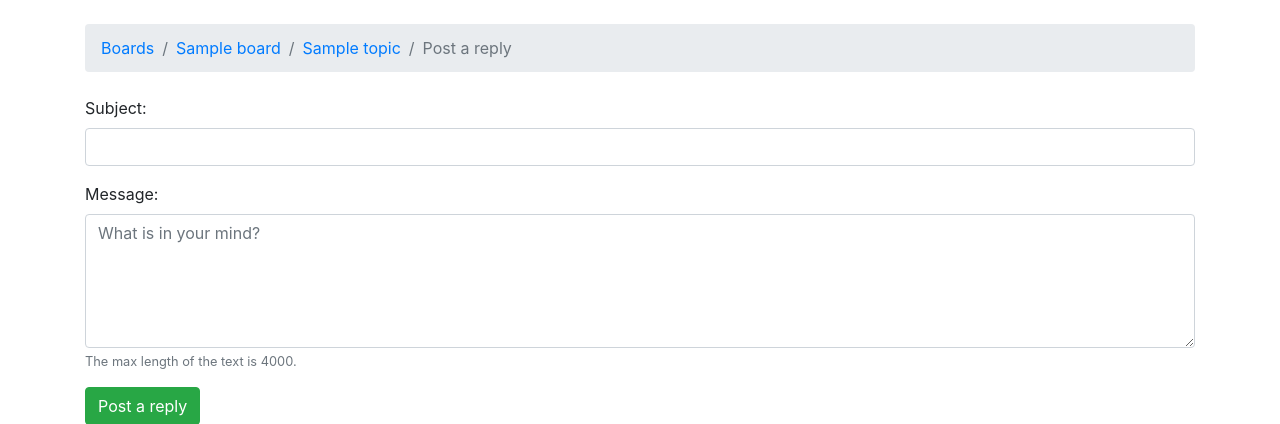
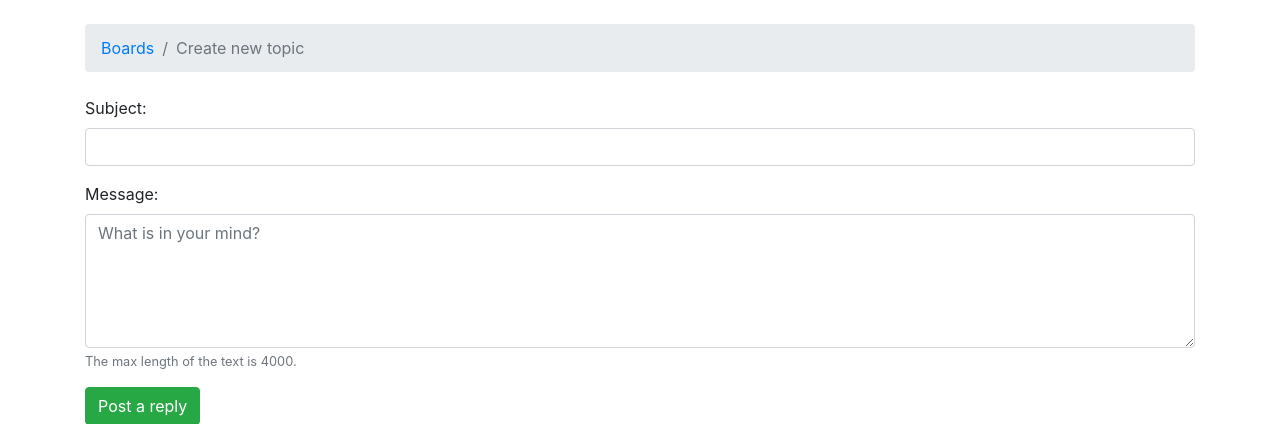
Before and after one commit to Daniel-ALaz/project1, a Django app: template helloworld/templates/new_topic.html in a window 1280 px wide. Shown: the part 56-480 px from the top of the page. Run offline with Django 3.2, Linux system fonts and the light colour scheme; the template is opened without the code that fills it: values that come from a table or form of the project are taken from there, others are empty; tables that the repository leaves empty hold one stand-in row (values such as "Sample post"); some libraries are stand-ins or nearby versions; some web fonts are replaced.

Commit message:
Fix issue with bad reverse in template

```diff
--- a/helloworld/templates/new_topic.html
+++ b/helloworld/templates/new_topic.html
@@ -6,9 +6,7 @@
 
 {% block breadcrumb %}
   <li class="breadcrumb-item"><a href="{% url 'home' %}">Boards</a></li>
-  <li class="breadcrumb-item"><a href="{% url 'board_topics' topic.board.pk %}">{{ topic.board.name }}</a></li>
-  <li class="breadcrumb-item"><a href="{% url 'topic_posts' topic.board.pk topic.pk %}">{{ topic.subject }}</a></li>
-  <li class="breadcrumb-item active">Post a reply</li>
+  <li class="breadcrumb-item active">Create new topic</li>
 {% endblock %}
 
 {% block content %}
```
